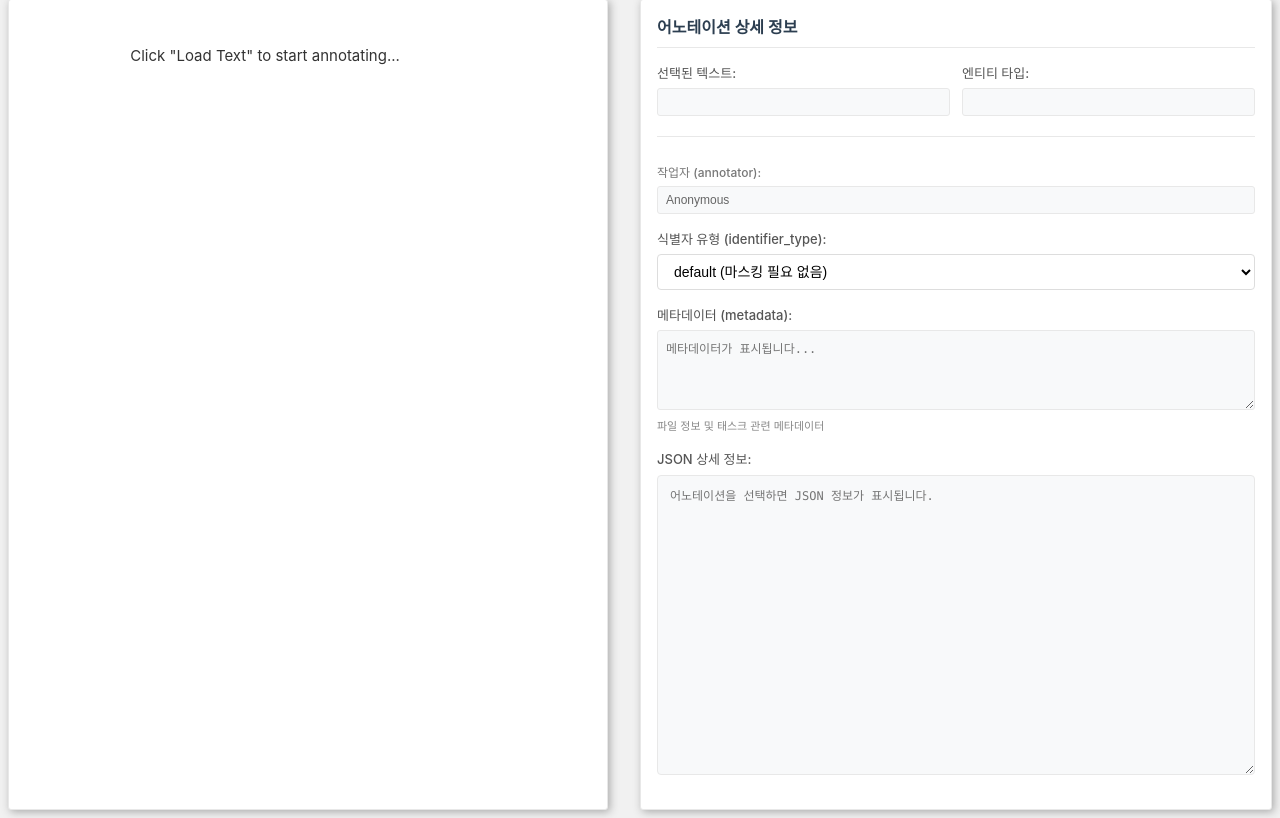
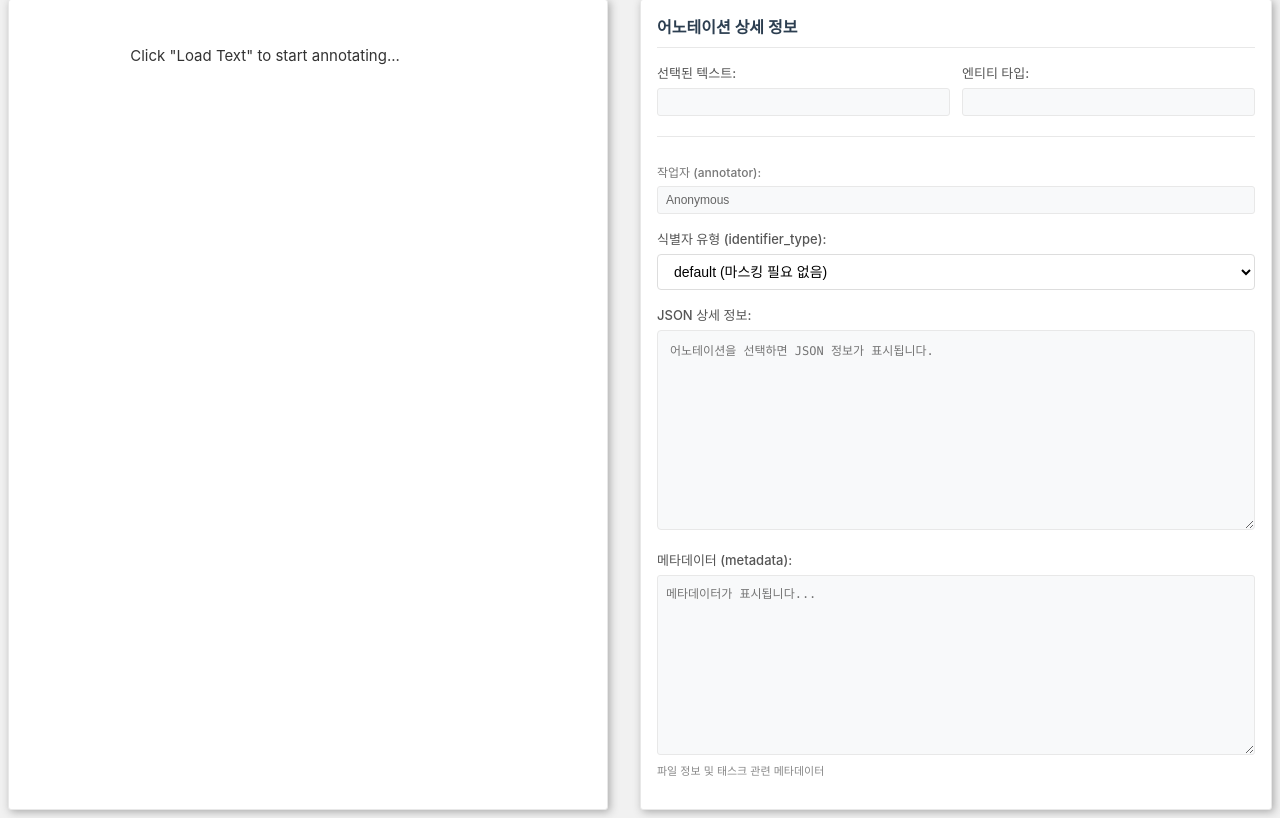
Before and after one commit to tama0728/PII_NER_Labler, a Flask app: page /workspace in a window 1280 px wide. Shown: the part 624-1442 px from the top of the page. Run offline with Flask 3, Linux system fonts and the light colour scheme.

Commit message:
JSON 상세 정보: 메타데이터 (metadata): 위치 변경 및 크기 조정

```diff
--- a/frontend/templates/workspace_ner_interface.html
+++ b/frontend/templates/workspace_ner_interface.html
@@ -1203,23 +1203,11 @@
                     </select>
 
                 </div>
-
-                <div class="field-group">
-                    <label>메타데이터 (metadata):</label>
-                    <textarea id="metadata" readonly style="background: #f8f9fa; color: #666; border: 1px solid #e8e8e8; padding: 8px; border-radius: 3px; font-size: 12px; resize: vertical; min-height: 80px; font-family: monospace; width: 100%; box-sizing: border-box;" placeholder="메타데이터가 표시됩니다..."></textarea>
-                    <small class="help-text">파일 정보 및 태스크 관련 메타데이터</small>
-                </div>
-
-                <div style="display: none;">
-                    <input type="text" id="spanId">
-                    <input type="text" id="entityId">
-                </div>
-
                 <div class="field-group">
                     <label>JSON 상세 정보:</label>
                     <textarea id="jsonDisplay" style="
                         width: 100%;
-                        height: 300px;
+                        height: 200px;
                         font-family: 'Monaco', 'Menlo', 'Ubuntu Mono', monospace;
                         font-size: 12px;
                         background: #f8f9fa;
@@ -1230,6 +1218,16 @@
                         color: #333;
                         line-height: 1.4;
                     " placeholder="어노테이션을 선택하면 JSON 정보가 표시됩니다."></textarea>
+                </div>
+                <div class="field-group">
+                    <label>메타데이터 (metadata):</label>
+                    <textarea id="metadata" readonly style="background: #f8f9fa; color: #666; border: 1px solid #e8e8e8; padding: 8px; border-radius: 3px; font-size: 12px; resize: vertical; min-height: 180px; font-family: monospace; width: 100%; box-sizing: border-box;" placeholder="메타데이터가 표시됩니다..."></textarea>
+                    <small class="help-text">파일 정보 및 태스크 관련 메타데이터</small>
+                </div>
+
+                <div style="display: none;">
+                    <input type="text" id="spanId">
+                    <input type="text" id="entityId">
                 </div>
             </div>
         </div>
```
